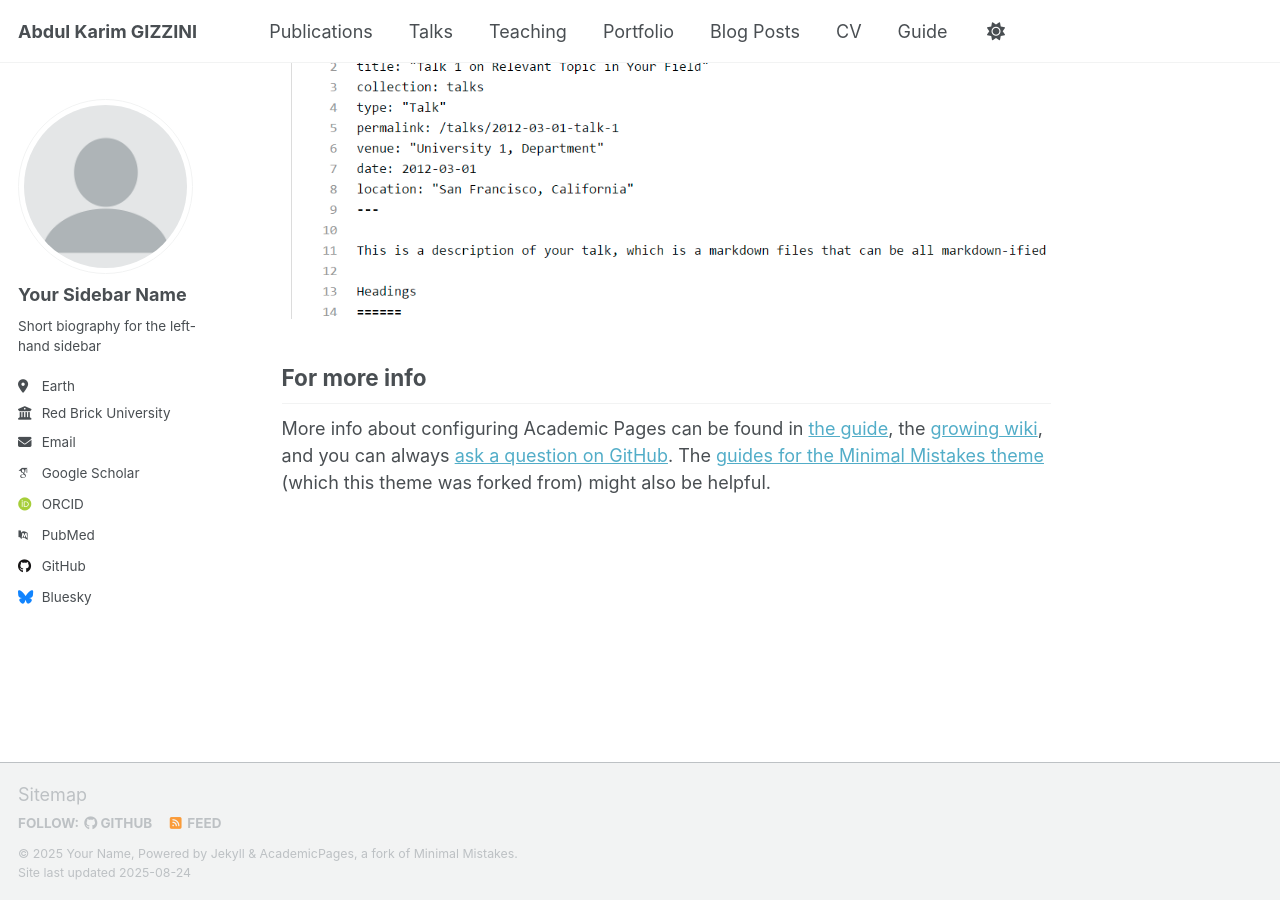
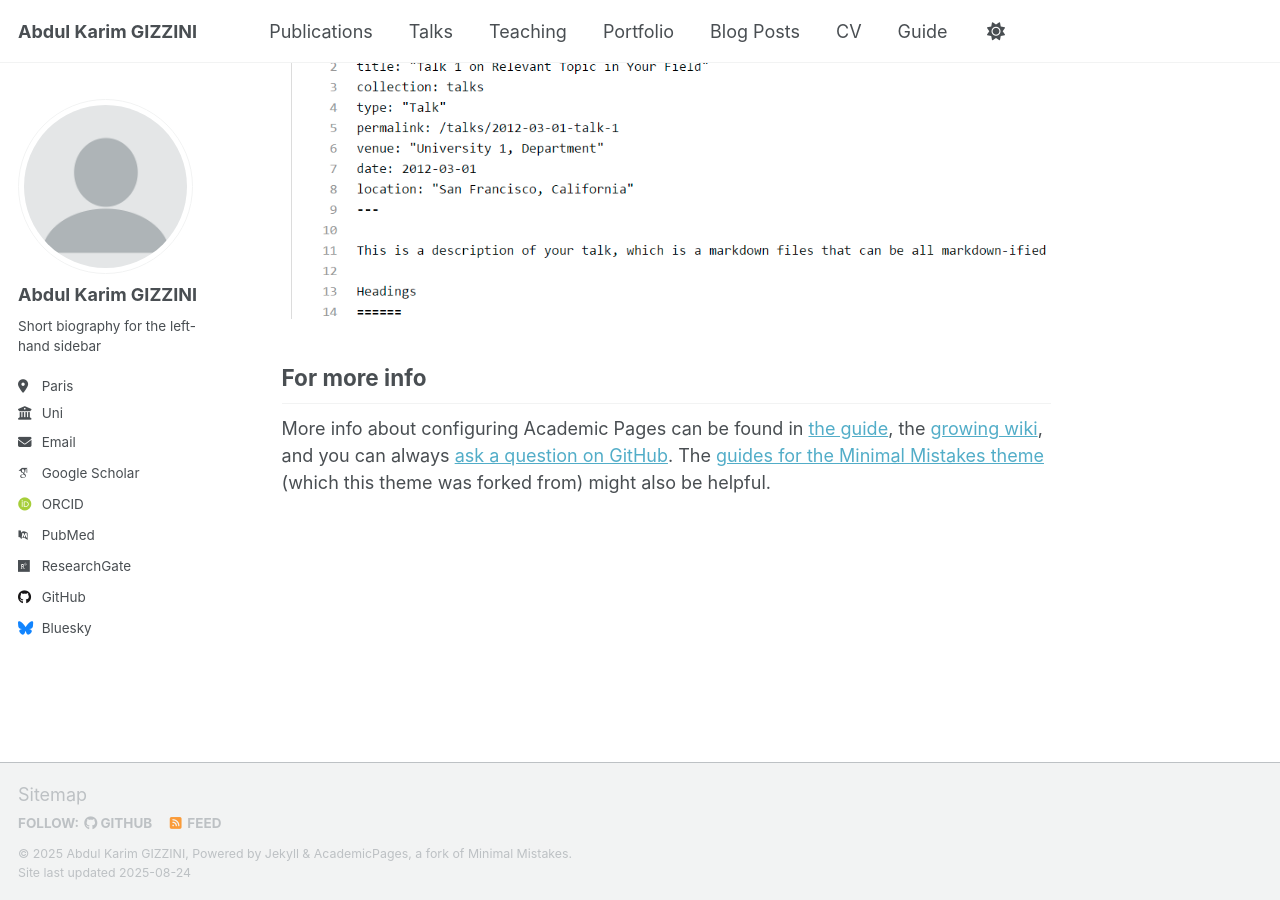
Before and after one commit to abdulkarimgizzini/abdulkarimgizzini-website, a Jekyll site: the page built from _pages/about.md, in a window 1280 px wide and 900 px high, scrolled down 2880 px. Built offline with Jekyll 4.4.1, drawn with Linux system fonts in a browser that asks for light colours; some web fonts are replaced; a script that is not in the unit is left out.

Commit message:
Update _config.yml

```diff
--- a/_config.yml
+++ b/_config.yml
@@ -11,9 +11,9 @@ locale                   : "en-US"
 site_theme               : "default" # Currently available options are "default", "air"
 title                    : "Abdul Karim GIZZINI"
 title_separator          : "-"
-name                     : &name "Your Name"
+name                     : &name "Abdul Karim GIZZINI"
 description              : &description "personal description"
-url                      : https://academicpages.github.io # the base hostname & protocol for your site e.g. "https://[your GitHub username].github.io" or if you already have some other page hosted on Github then use "https://[your GitHub username].github.io/[Your Repo Name]"
+url                      : https://abdulkarimgizzini.github.io/abdulkarimgizzini-website/ # the base hostname & protocol for your site e.g. "https://[your GitHub username].github.io" or if you already have some other page hosted on Github then use "https://[your GitHub username].github.io/[Your Repo Name]"
 baseurl                  : "" # the subpath of your site, e.g. "/blog"
 repository               : "academicpages/academicpages.github.io"
 
@@ -23,24 +23,24 @@ repository               : "academicpages/academicpages.github.io"
 author:
   # Biographic information
   avatar           : "profile.png"
-  name             : "Your Sidebar Name"
+  name             : "Abdul Karim GIZZINI"
   pronouns         : # example: "she/her"
   bio              : "Short biography for the left-hand sidebar"
-  location         : "Earth"
-  employer         : "Red Brick University"
+  location         : "Paris"
+  employer         : "Uni"
   uri              : # URL
-  email            : "none@example.org"
+  email            : "abdulkarimgizzini@gmail.com"
 
   # Academic websites
   academia         : # URL
   arxiv            : # URL - Update with the correct link to your profile
-  googlescholar    : "https://scholar.google.com/citations?user=PS_CX0AAAAAJ"
+  googlescholar    : "https://scholar.google.fr/citations?user=lrE00SAAAAAJ&hl=en"
   inspire-hep      : # URL
   impactstory      : # URL
   orcid            : "http://orcid.org/yourorcidurl"
   semantic         : # URL
   pubmed           : "https://www.ncbi.nlm.nih.gov/pubmed/?term=john+snow"
-  researchgate     : # URL
+  researchgate     : "https://www.researchgate.net/profile/Abdul-Karim-Gizzini?ev=hdr_xprf"
   scopus           : # URL
 
   # Repositories and software development
```
